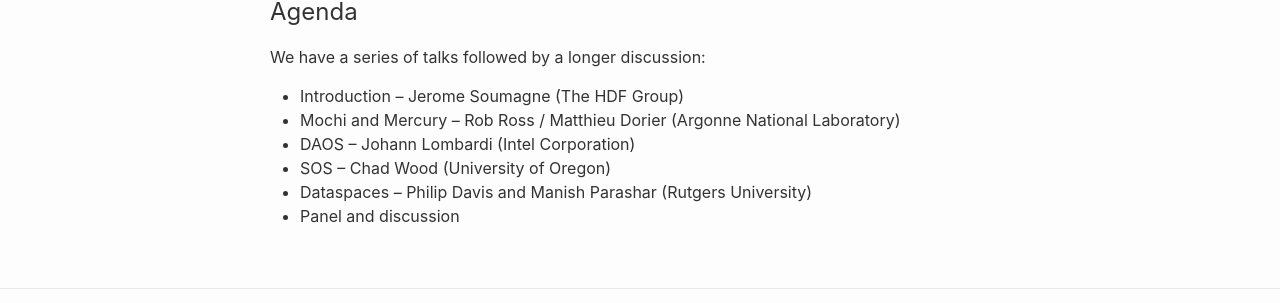
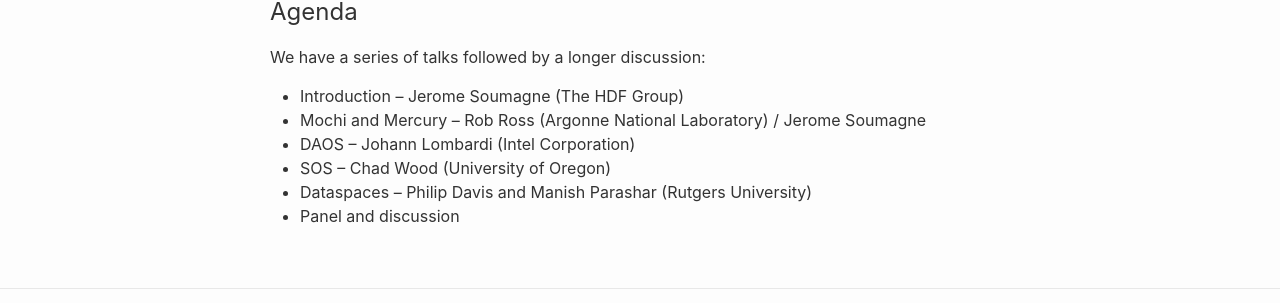
Before and after one commit to Mercury-HPC/Mercury-HPC.github.io, a Jekyll site: the page built from _posts/2018-10-17-data-services-bof.markdown, in a window 1280 px wide. Shown: the part 861-1164 px from the top of the page. Built offline with Jekyll 4.4.1, drawn with Linux system fonts in a browser that asks for light colours; nearby versions of some CDN libraries.

Commit message:
Update bof

```diff
--- a/_posts/2018-10-17-data-services-bof.markdown
+++ b/_posts/2018-10-17-data-services-bof.markdown
@@ -29,7 +29,7 @@ The BoF is organized by:
 
 We have a series of talks followed by a longer discussion:
 * Introduction -- Jerome Soumagne (The HDF Group)
-* Mochi and Mercury -- Rob Ross / Matthieu Dorier (Argonne National Laboratory)
+* Mochi and Mercury -- Rob Ross (Argonne National Laboratory) / Jerome Soumagne
 * DAOS -- Johann Lombardi (Intel Corporation)
 * SOS -- Chad Wood (University of Oregon)
 * Dataspaces -- Philip Davis and Manish Parashar (Rutgers University)
```
